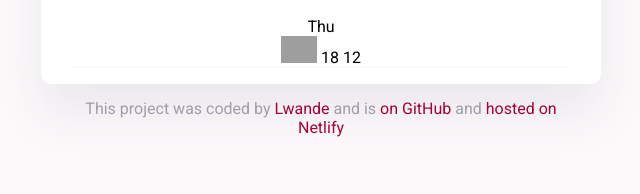
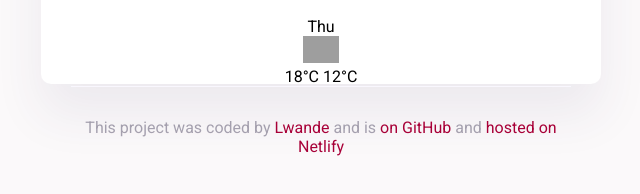
Before and after one commit to lwandetatsie/shecodes-plus-week-6, a plain HTML site: page index.html in a window 1280 px wide. Shown: the part 406-600 px from the top of the page, without its empty margins (319-959 px from the left). Drawn offline with nearby package versions, Linux system fonts and the light colour scheme; grey boxes are pictures that could not be loaded.

Commit message:
created divs around the temp

```diff
--- a/index.html
+++ b/index.html
@@ -51,7 +51,15 @@
             Thu
           </div>
           <img src="https://ssl.gstatic.com/onebox/weather/64/partly_cloudy.png" alt="weather icon" width="36"/>
-          18 12
+          <div class="weather-forecast-temp">
+            <span clas="weather-forecast-temp-max">
+            18°C
+          </span>
+          <span class="weather-forecast-temp-min">
+            12°C
+          </span>
+          </div>
+
           </div>
         </div>
       </div>
```
